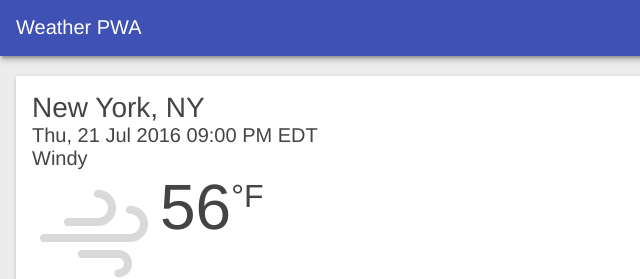
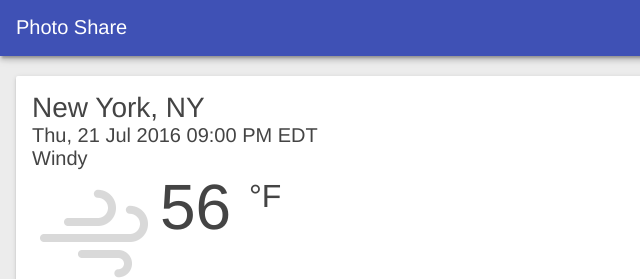
Before and after one commit to natumn/pwa-sample, a plain HTML site: page app/index.html in a window 1280 px wide. Shown: the top 279 px of the page, 0-640 px from the left. Drawn offline with Linux system fonts and the light colour scheme.

Commit message:
[Add] index.html

```diff
--- a/app/index.html
+++ b/app/index.html
@@ -16,12 +16,13 @@
 
 <!DOCTYPE html>
 <html>
+
 <head>
   <meta charset="utf-8">
   <meta http-equiv="X-UA-Compatible" content="IE=edge">
   <link rel="canonical" href="https://weather-pwa-sample.firebaseapp.com/final/">
   <meta name="viewport" content="width=device-width, initial-scale=1.0">
-  <title>Weather PWA</title>
+  <title>Photo Share</title>
   <link rel="stylesheet" type="text/css" href="styles/inline.css">
 
   <!-- TODO add manifest here -->
@@ -29,15 +30,16 @@
   <!-- Add to home screen for Safari on iOS -->
   <meta name="apple-mobile-web-app-capable" content="yes">
   <meta name="apple-mobile-web-app-status-bar-style" content="black">
-  <meta name="apple-mobile-web-app-title" content="Weather PWA">
+  <meta name="apple-mobile-web-app-title" content="Photo Share">
   <link rel="apple-touch-icon" href="images/icons/icon-152x152.png">
   <meta name="msapplication-TileImage" content="images/icons/icon-144x144.png">
   <meta name="msapplication-TileColor" content="#2F3BA2">
 </head>
+
 <body>
 
   <header class="header">
-    <h1 class="header__title">Weather PWA</h1>
+    <h1 class="header__title">Photo Share</h1>
     <button id="butRefresh" class="headerButton" aria-label="Refresh"></button>
     <button id="butAdd" class="headerButton" aria-label="Add"></button>
   </header>
@@ -53,7 +55,8 @@
         <div class="visual">
           <div class="icon"></div>
           <div class="temperature">
-            <span class="value"></span><span class="scale">°F</span>
+            <span class="value"></span>
+            <span class="scale">°F</span>
           </div>
         </div>
         <div class="description">
@@ -61,7 +64,7 @@
           <div class="wind">
             <span class="value"></span>
             <span class="scale">mph</span>
-            <span class="direction"></span>°
+            <span class="direction"></span>
           </div>
           <div class="sunrise"></div>
           <div class="sunset"></div>
@@ -175,4 +178,5 @@
   <script src="scripts/app.js" async></script>
 
 </body>
+
 </html>
```
Also changed, not shown: 2 other files.
